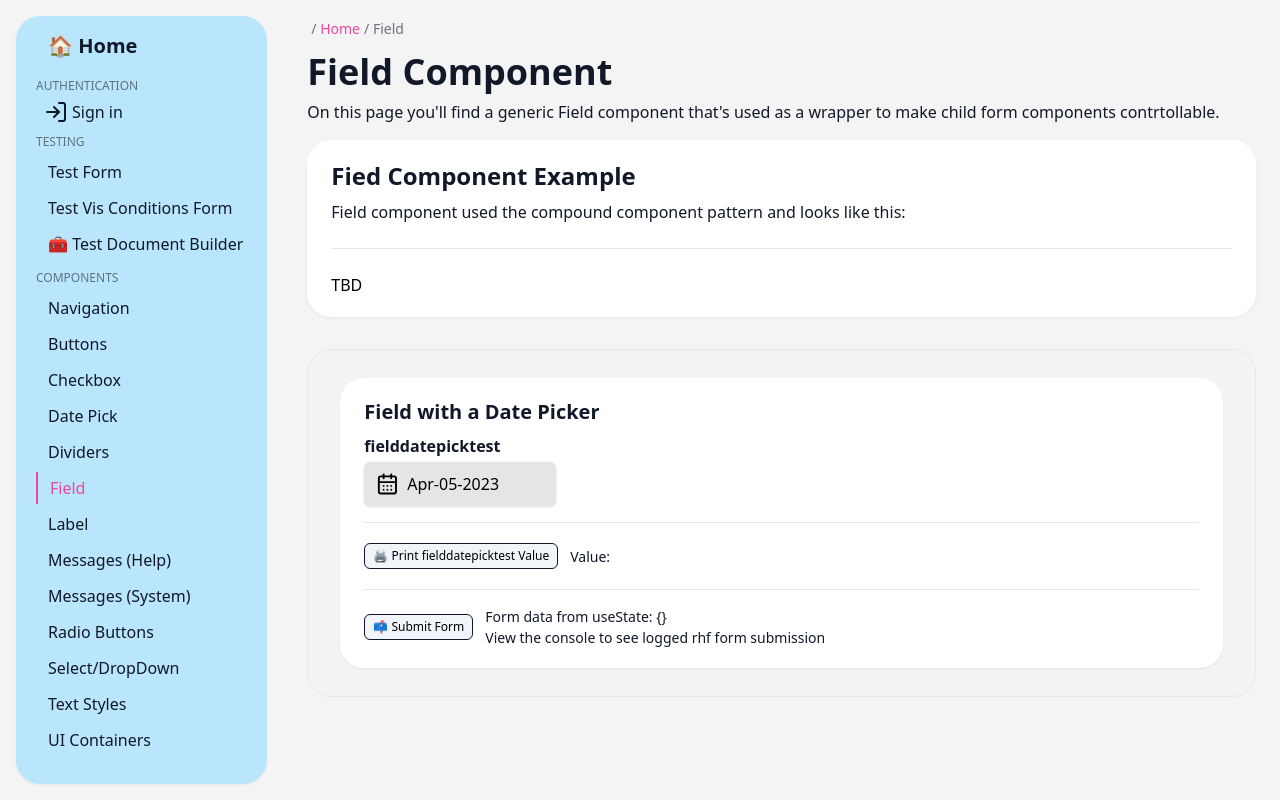
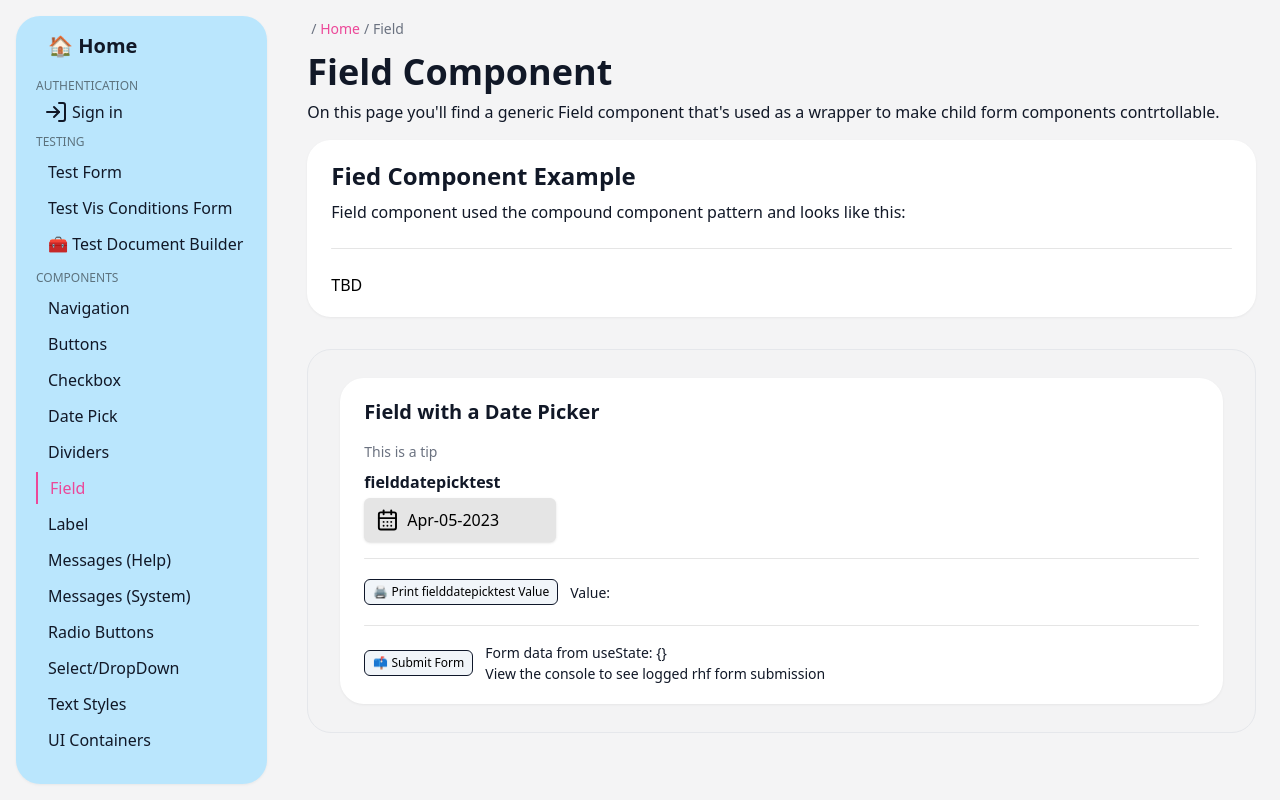
Before and after one commit to tayv/Project-Bubblegum, a Next.js app: page /docs/field-article in a window 1280 px wide. Built offline with nearby package versions, Linux system fonts and the light colour scheme; no server answers.

Commit message:
Added Tip component to Field

```diff
--- a/designSystem/forms/Field.tsx
+++ b/designSystem/forms/Field.tsx
@@ -2,6 +2,7 @@ import React, { useState, createContext, useContext } from "react"
 import { Controller, Control, useFormContext } from "react-hook-form"
 import { Slot } from "@radix-ui/react-slot"
 import InputLabel from "@designSystem/atoms/InputLabelRadix"
+import Tip from "@designSystem/molecules/Tip"
 
 const FieldContext = createContext()
 
@@ -10,7 +11,9 @@ const Field = ({ children, control, name, defaultValue, validationRules }) => {
 
   return (
     <FieldContext.Provider value={contextValue}>
-      <div>{children}</div>
+      <Field.Label />
+      <Field.Tip />
+      <>{children}</>
     </FieldContext.Provider>
   )
 }
@@ -20,22 +23,34 @@ Field.Control = function FieldControl({ children }) {
     useContext(FieldContext)
 
   return (
+
     <Controller
       name={name}
       defaultValue={defaultValue}
       control={control}
       rules={validationRules}
-      render={({ field }) => <Slot {...field}>{children}</Slot>}
+      render={({ field }) => (
+
+        <Slot {...field}>{children}</Slot>
+
+   ) }
     />
   )
 }
 
-Field.Label = function FieldLabel({ name }) {
+Field.Label = function FieldLabel({ name, children }) {
   return (
     <InputLabel htmlFor={name} type="standard">
-      {name}
+      {children}
     </InputLabel>
   )
 }
 
+Field.Tip = function FieldTip({ children, type="standard" }) {
+  return (
+  //  <Tip>{children}</Tip>
+    <Tip text={children} type={type} />
+  )
+}
+
 export default Field
--- a/pages/docs/field-article.tsx
+++ b/pages/docs/field-article.tsx
@@ -74,14 +74,15 @@ const FieldPage: FC = () => {
               </Heading>
 
               <Field
-              name="fielddatepicktest"
-              defaultValue=""
-              validationRules={{ required: true }}
+                name="fielddatepicktest"
+                defaultValue=""
+                validationRules={{ required: true }}
               >
-                <Field.Label htmlFor="compoundtest">First Name</Field.Label>
+                {/* <Field.Label>First Name</Field.Label> */}
+                <Field.Tip>This is a tip</Field.Tip>
                 <Field.Control>
                   <DatePick
-                    name="fielddatepicktest"
+                    // name="fielddatepicktest"
                     label="fielddatepicktest"
                     startYearRange={1990}
                     endYearRange={2030}
```
